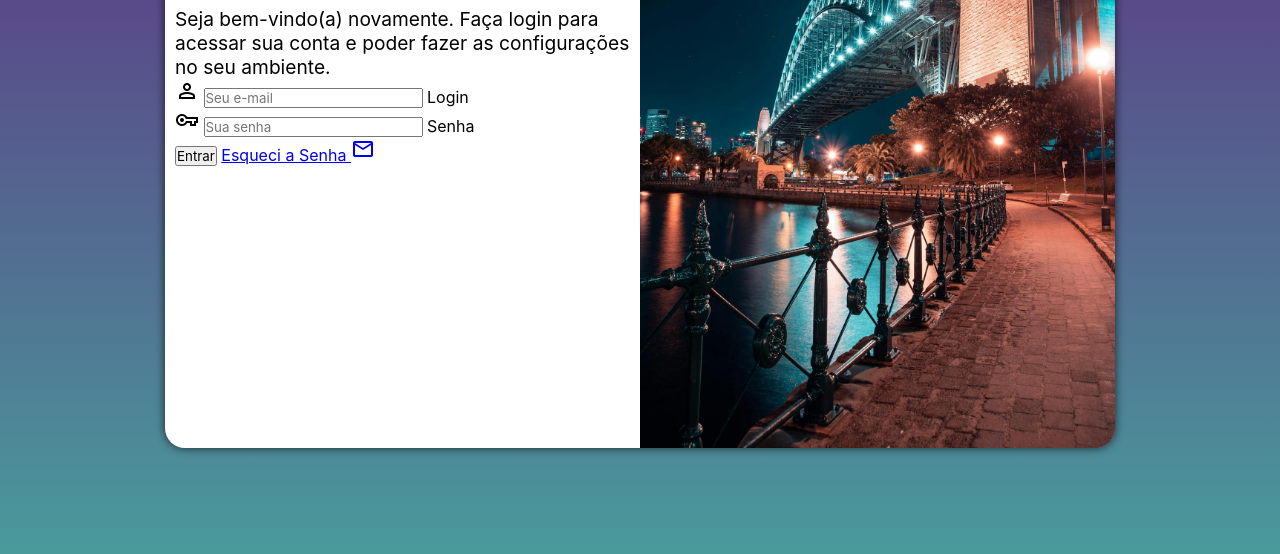
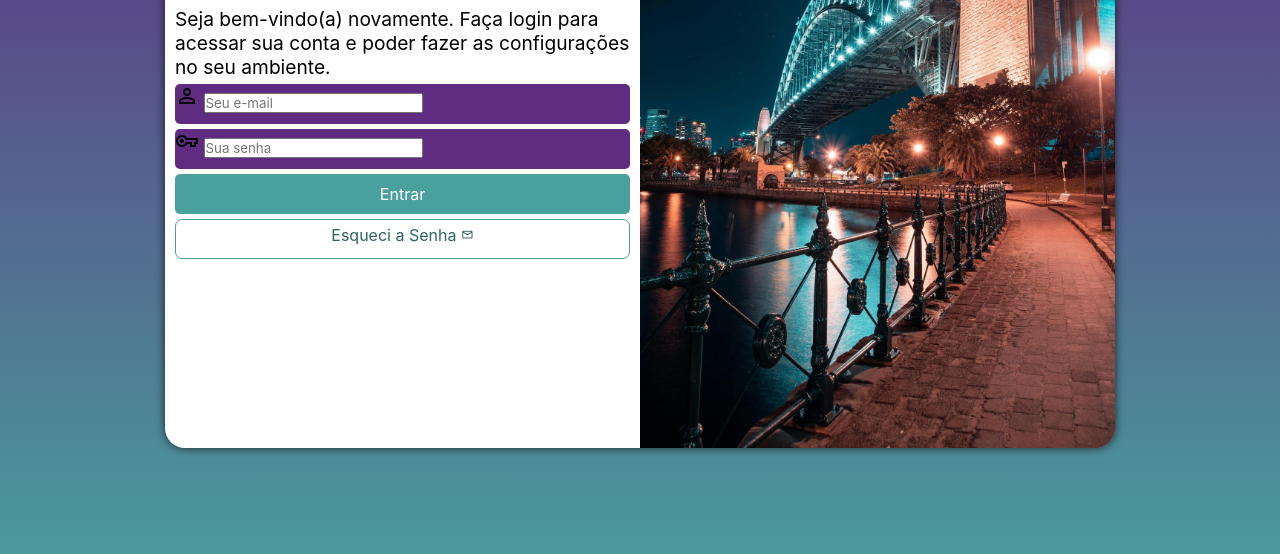
Before and after one commit to VitorFelicioni/projeto-login, a plain HTML site: page index.html in a window 1280 px wide. Shown: the part 202-756 px from the top of the page. Drawn offline with nearby package versions, Linux system fonts and the light colour scheme.

Commit message:
formataçao formulario

```diff
--- a/estilos/style.css
+++ b/estilos/style.css
@@ -64,3 +64,56 @@ div#formulario > h1 {
 div#formulario > p {
     font-size: 0.8em;
 }
+
+div.campo > label {
+    display: none;
+}
+
+form > div.campo {
+    background-color: #5f2c82;
+    display: block;
+    width: 100%;
+    height: 40px;
+    border-radius: 5px;
+    margin: 5px 0px;
+}
+
+form > input[type=submit] {
+    display: block;
+    font-size: 1em;
+    width: 100%;
+    height: 40px;
+    background-color: #49a09d;
+    color: white;
+    border: none;
+    border-radius: 5px;
+    cursor: pointer;
+}
+
+form > input[type=submit]:hover {
+    background-color: #2f6d6b;
+}
+
+form > a.botao {
+    display: block;
+    text-align: center;
+    font-size: 1em;
+    width: 100%;
+    height: 40px;
+    padding-top: 5px;
+    margin-top: 5px;
+    background-color: white;
+    color: #2d6462;
+    border: 1px solid #49a09d;
+    border-radius: 7px;
+    text-decoration: none;
+}
+
+form > a.botao:hover {
+    background-color: #6cd3cf;
+}
+
+form > a.botao > i {
+    font-size: 0.8em;
+
+}
--- a/index.html
+++ b/index.html
@@ -32,7 +32,7 @@
                         <label for="isenha">Senha</label>
                     </div>
                     <input type="submit" value="Entrar">
-                    <a href="esqueci.html">Esqueci a Senha
+                    <a href="esqueci.html" class="botao">Esqueci a Senha
                         <i class="material-symbols-outlined">mail</i>
                     </a>
                  </form>
```
